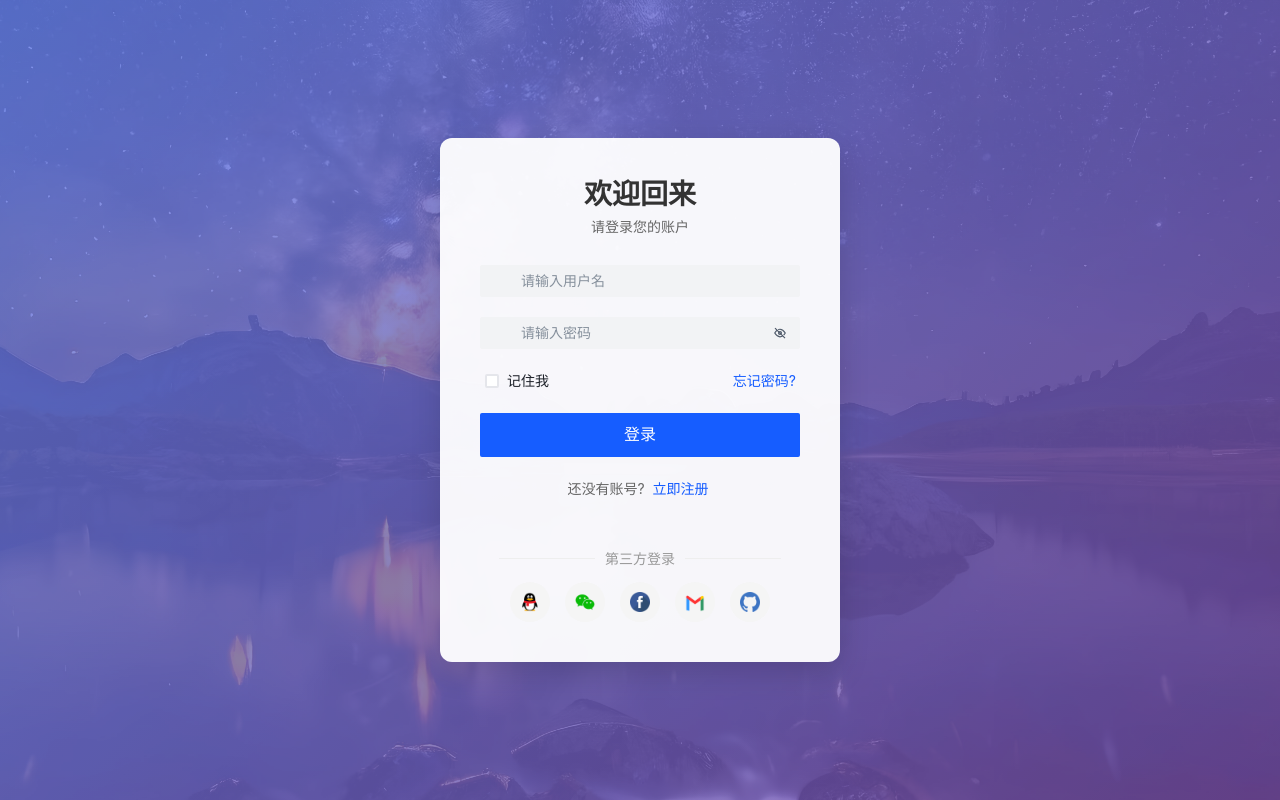
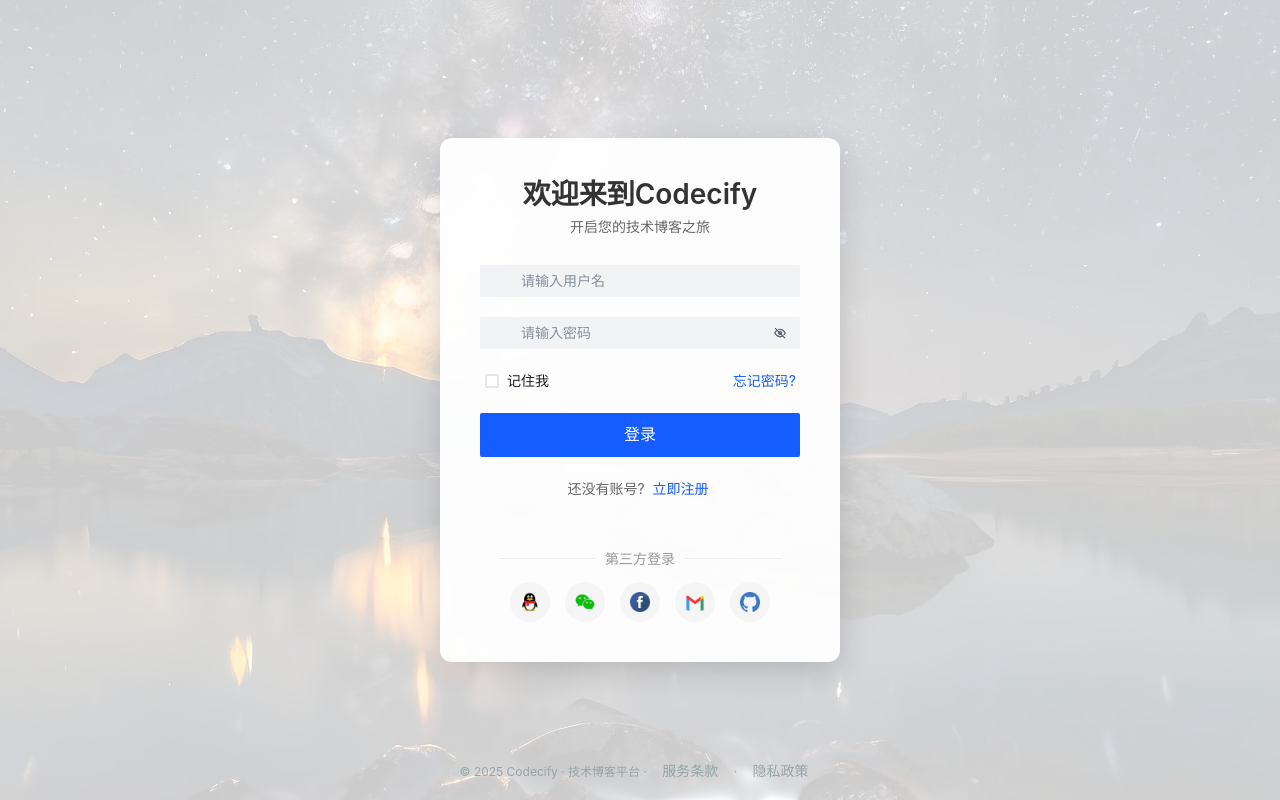
Before and after one commit to RaymondShy/Raymond_Blog, a Vue app in the folder gvb_ts/: page /login in a window 1280 px wide. Built offline with nearby package versions, Linux system fonts and the light colour scheme; some icons are missing; the HTML template or start-up script is replaced by a standard one.

Commit message:
axios封装

```diff
--- a/gvb_ts/package.json
+++ b/gvb_ts/package.json
@@ -12,6 +12,7 @@
   },
   "dependencies": {
     "@arco-design/web-vue": "^2.57.0",
+    "axios": "^1.9.0",
     "pinia": "^3.0.1",
     "vue": "^3.5.13",
     "vue-router": "^4.5.0"
--- a/gvb_ts/src/stores/counter.ts
+++ b/gvb_ts/src/stores/counter.ts
@@ -1,11 +1,27 @@
 import { defineStore } from 'pinia'
+
+export interface UserInfoType{
+  nickName:string
+  role:number
+  userId:number
+  avatar:string
+  token:string
+}
 
 /* 主题切换 */
 const theme = true
+const userInfo:UserInfoType = {
+  nickName:"",
+  role:0,
+  userId:0,
+  avatar:"",
+  token:"",
+}
 export const useCounterStore = defineStore('counter', {
   state(){
     return{
       theme: theme,
+      userInfo:userInfo,
     }
   },
   actions: {
--- a/gvb_ts/src/views/login/index.vue
+++ b/gvb_ts/src/views/login/index.vue
@@ -2,8 +2,8 @@
   <div class="gvb_login">
     <div class="gvb_login_form">
       <a-form ref="formRef" :model="form" :label-col-props="{span: 0}" :wrapper-col-props="{span: 24}">
-        <div class="gvb_login_form_title">欢迎回来</div>
-        <div class="gvb_login_form_subtitle">请登录您的账户</div>
+        <div class="gvb_login_form_title">欢迎来到Codecify</div>
+        <div class="gvb_login_form_subtitle">开启您的技术博客之旅</div>
 
         <a-form-item field="user_name" label="用户名"
                      :rules="[{required:true,message:'请输入用户名'}]"
@@ -50,6 +50,9 @@
         </div>
       </a-form>
     </div>
+    <div class="login-footer">
+      <p>© 2025 Codecify · 技术博客平台 · <a-link>服务条款</a-link> · <a-link>隐私政策</a-link></p>
+    </div>
   </div>
 </template>
 
@@ -75,12 +78,13 @@
 .gvb_login {
   width: 100%;
   height: 100vh;
-  background: linear-gradient(135deg, #667eea 0%, #764ba2 100%);
+  //background: linear-gradient(135deg, #667eea 0%, #764ba2 100%);
   display: flex;
   justify-content: center;
   align-items: center;
   position: relative;
   overflow: hidden;
+  position: relative;
 
   &::before {
     content: "";
@@ -201,6 +205,19 @@
       }
     }
   }
+  .login-footer {
+    margin-top: 24px;
+    text-align: center;
+    font-size: 12px;
+    color: #95a5a6;
+    position: fixed;
+    bottom: 5px;
+
+    a {
+      color: inherit;
+      margin: 0 8px;
+    }
+  }
 }
 
 @keyframes fadeInUp {
```
Also changed, not shown: gvb_ts/src/api/index.ts (added, +33 -0 lines), gvb_ts/src/api/user_api.ts (added, +11 -0 lines), 1 other file (tests, documents, lock files or other folders).
